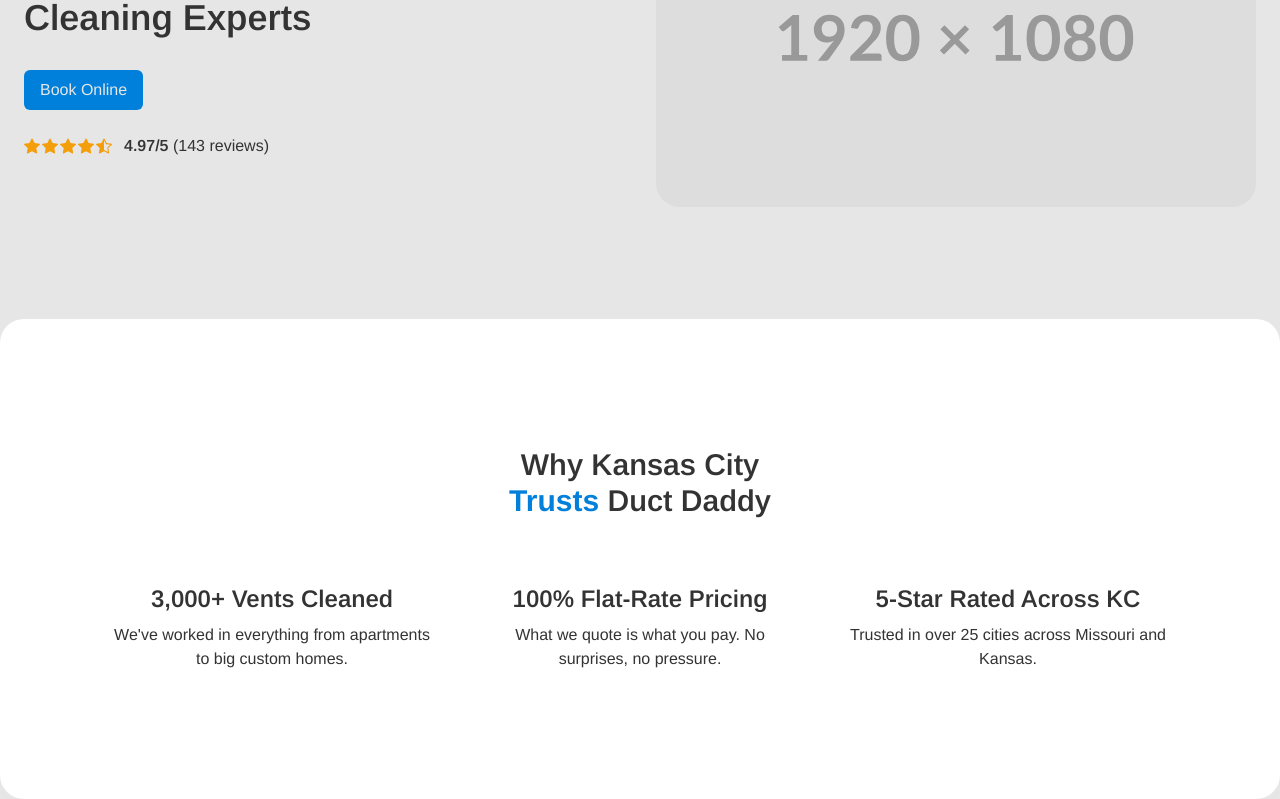
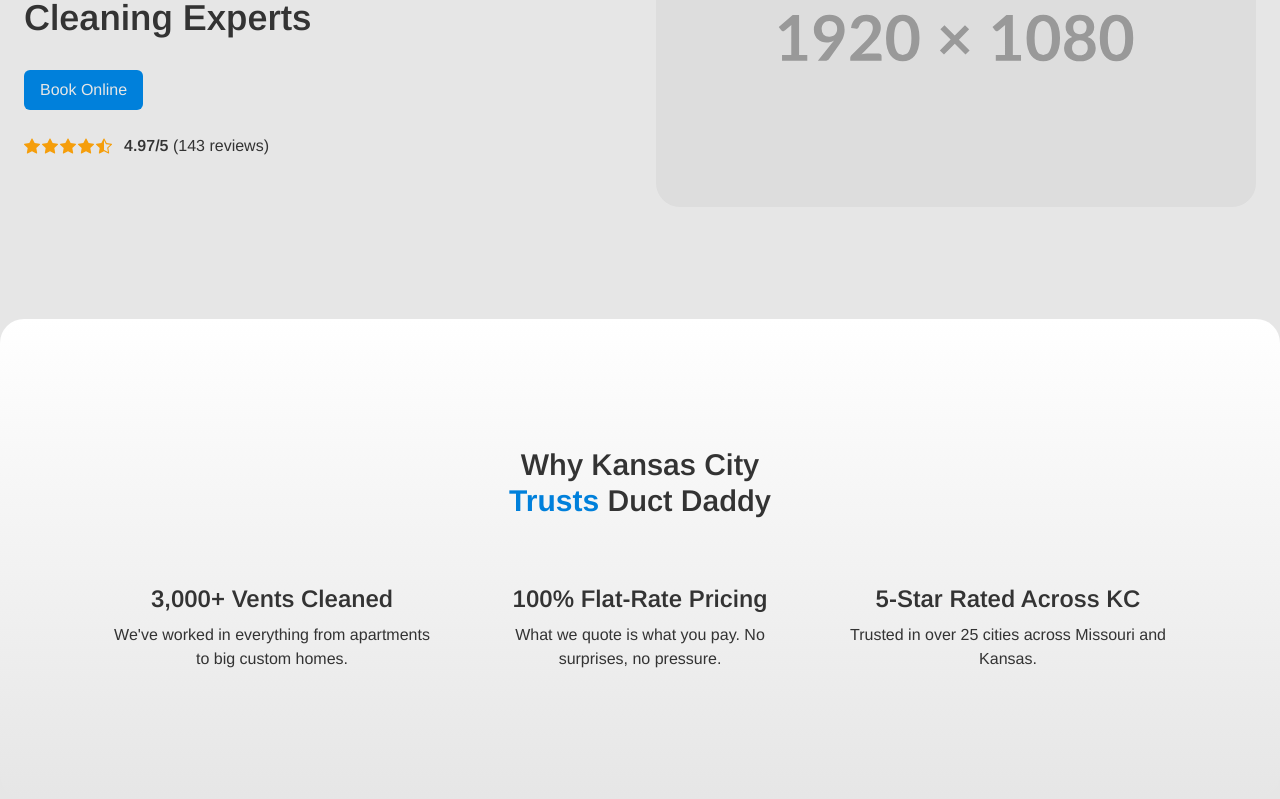
Before and after one commit to flowz0/duct-daddy, a Next.js app: page / in a window 1280 px wide. Shown: the part 243-1042 px from the top of the page. Built offline with nearby package versions, Linux system fonts and the light colour scheme.

Commit message:
add bg gradient to Stats component

```diff
--- a/app/components/pages/landing/Stats.tsx
+++ b/app/components/pages/landing/Stats.tsx
@@ -2,7 +2,7 @@ import Stat from "./Stat";
 
 export default function Stats() {
   return (
-    <section className="bg-[#ffffff] py-32 px-6 max-w-7xl mx-auto rounded-3xl flex flex-col items-center">
+    <section className="bg-gradient-to-b from-[#ffffff] to-[#E6E6E6] py-32 px-6 max-w-7xl mx-auto rounded-3xl flex flex-col items-center">
       <h2 className="text-2xl font-semibold text-center sm:text-3xl">
         Why Kansas City
         <br />
```
